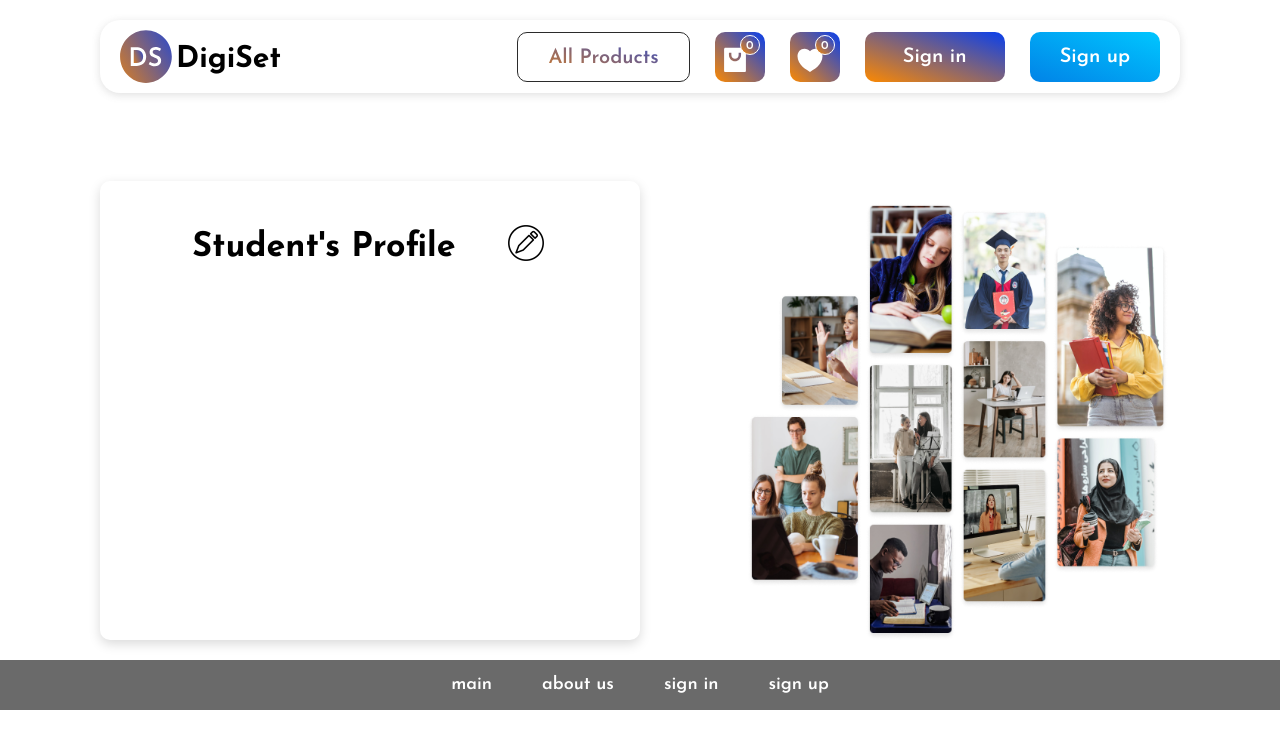
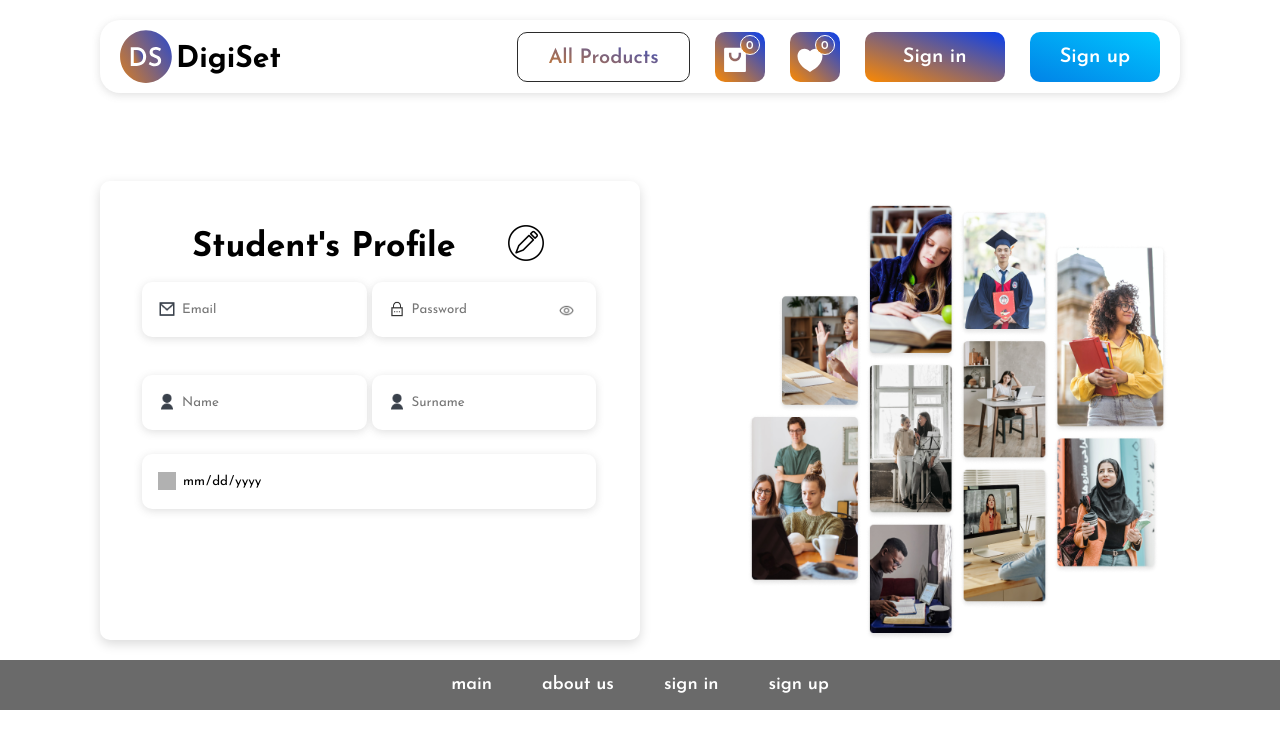
Before and after one commit to ValeriyaGlx/eCommerce-Application, a React (Create React App) app: page /profile in a window 1280 px wide. Shown: the top 748 px of the page. Built offline with nearby package versions, Linux system fonts and the light colour scheme; grey boxes are pictures that could not be loaded.

Commit message:
feat: add scss styles, add new object, inputs

```diff
--- /dev/null
+++ b/src/constants/studentsProfileFormInput/studentsProfileFormInput.ts
@@ -0,0 +1,56 @@
+import mailLogo from '../../assets/icons/mail-line.png';
+import passwordLogo from '../../assets/icons/password.png';
+import userLogo from '../../assets/icons/user.png';
+import dateLogo from '../../assets/icons/date.png';
+
+export const INPUTS_PROFILE_DATA: {
+  id: number;
+  type: string;
+  placeholder: string;
+  name: string;
+  logo: typeof mailLogo;
+  min?: string;
+  style?: string;
+}[] = [
+  {
+    id: Math.random(),
+    type: 'text',
+    placeholder: 'Email',
+    name: 'email',
+    logo: mailLogo,
+    style: 'input-profile',
+  },
+  {
+    id: Math.random(),
+    type: 'password',
+    placeholder: 'Password',
+    name: 'password',
+    logo: passwordLogo,
+    style: 'input-profile',
+  },
+  {
+    id: Math.random(),
+    type: 'text',
+    placeholder: 'Name',
+    name: 'name',
+    logo: userLogo,
+    style: 'input-profile',
+  },
+  {
+    id: Math.random(),
+    type: 'text',
+    placeholder: 'Surname',
+    name: 'surname',
+    logo: userLogo,
+    style: 'input-profile',
+  },
+  {
+    id: Math.random(),
+    type: 'date',
+    placeholder: 'Birth date',
+    name: 'date',
+    logo: dateLogo,
+    min: '1900-01-02',
+    style: 'input-profile',
+  },
+];
--- a/src/entities/InputValidationSignUp/view/InputValidationSignUp.tsx
+++ b/src/entities/InputValidationSignUp/view/InputValidationSignUp.tsx
@@ -18,6 +18,7 @@ interface InputValidationSignUpProps {
   onBlur?: (event: React.FormEvent<HTMLInputElement>) => void;
   onChange?: (e: React.ChangeEvent<HTMLInputElement>) => void;
   min?: string;
+  styles?: string;
 }
 
 const inputValidationSignUp: FC<InputValidationSignUpProps> = ({
@@ -28,6 +29,7 @@ const inputValidationSignUp: FC<InputValidationSignUpProps> = ({
   onBlur,
   inputName,
   min,
+  styles,
 }) => {
   const dispatch: ThunkDispatch<RootState, unknown, AnyAction> = useDispatch();
 
@@ -55,6 +57,7 @@ const inputValidationSignUp: FC<InputValidationSignUpProps> = ({
       value={inputState.value}
       errorMessage={inputState.validationError}
       color={''}
+      styles={styles}
     />
   );
 };
--- a/src/pages/Profile/Profile.tsx
+++ b/src/pages/Profile/Profile.tsx
@@ -11,7 +11,6 @@ export function Profile() {
       {formLinks.map(({ id, imageUrl, title }) => (
         <StudentProfileForm key={id} title={title} imageUrl={imageUrl} />
       ))}
-
       <StudentsProfileCollage />
     </div>
   );
--- a/src/shared/components/InputValidation/InputValidation.tsx
+++ b/src/shared/components/InputValidation/InputValidation.tsx
@@ -17,6 +17,7 @@ interface InputValidationProps {
   min?: string;
   color: string;
   errorClass: string;
+  styles?: string;
 }
 
 const InputValidation: FC<InputValidationProps> = ({
@@ -32,10 +33,15 @@ const InputValidation: FC<InputValidationProps> = ({
   min,
   color,
   errorClass,
+  styles,
 }) => {
   return (
     <React.Fragment>
-      <div className={`input-area ${errorClass}`}>
+      <div
+        className={`input-area ${errorClass} ${
+          styles === undefined ? '' : styles
+        }`}
+      >
         {logo && <img className={'input-logo'} src={logo} alt={'icon'} />}
         <input
           type={type}
--- a/src/shared/components/StudentsProfileForm/StudentsProfileForm.tsx
+++ b/src/shared/components/StudentsProfileForm/StudentsProfileForm.tsx
@@ -1,5 +1,9 @@
 import React from 'react';
+
 import './_StudentsProfileForm.scss';
+// eslint-disable-next-line max-len
+import { INPUTS_PROFILE_DATA as profileLinks } from '../../../constants/studentsProfileFormInput/studentsProfileFormInput';
+import InputValidationSignUp from '../../../entities/InputValidationSignUp/view/InputValidationSignUp';
 
 interface StudentProfileFormProps {
   title: string;
@@ -16,6 +20,21 @@ export const StudentProfileForm: React.FC<StudentProfileFormProps> = ({
         <div className='profile-form__title'>{title}</div>
         <img src={imageUrl} alt={'img'} />
       </div>
+      <div className={'profile-form__input'}>
+        {profileLinks.map(
+          ({ id, type, placeholder, name, logo, min, style }) => (
+            <InputValidationSignUp
+              key={id}
+              type={type}
+              placeholder={placeholder}
+              inputName={name}
+              logo={logo}
+              min={min}
+              styles={style}
+            />
+          ),
+        )}
+      </div>
     </div>
   );
 };
--- a/src/shared/components/StudentsProfileForm/_StudentsProfileForm.scss
+++ b/src/shared/components/StudentsProfileForm/_StudentsProfileForm.scss
@@ -16,10 +16,47 @@
         font-size: 1.3em;
       }
     }
+    &__input {
+      display: grid;
+      grid-template-columns: repeat(2, 1fr);
+      grid-template-rows: 1fr 24px 1fr 10px 1fr 10px;
+      grid-gap: 5px;
+      :nth-child(1) {
+        grid-area: 1 / 1 / 2 / 2;
+      }
+      :nth-child(2) {
+        grid-area: 2 / 1 / 3 / 2;
+      }
+      :nth-child(3) {
+        grid-area: 1 / 2 / 2 / 3;
+      }
+      :nth-child(4) {
+        grid-area: 2 / 2 / 3 / 3;
+      }
+      :nth-child(5) {
+        grid-area: 3 / 1 / 4 / 2;
+      }
+      :nth-child(6) {
+        grid-area: 4 / 1 / 5 / 2;
+      }
+      :nth-child(7) {
+        grid-area: 3 / 2 / 4 / 3;
+      }
+      :nth-child(8) {
+        grid-area: 4 / 2 / 5 / 3;
+      }
+      :nth-child(9) {
+        grid-area: 5 / 1 / 6 / 3;
+      }
+      :nth-child(10) {
+        grid-area: 6 / 1 / 7 / 3;
+      }
+    }
     &__head {
       display: flex;
       align-items: end;
       justify-content: space-evenly;
+      margin-bottom: 15px;
     }
   }
 }
```
Lines whose indentation alone changed are shown as unchanged.
